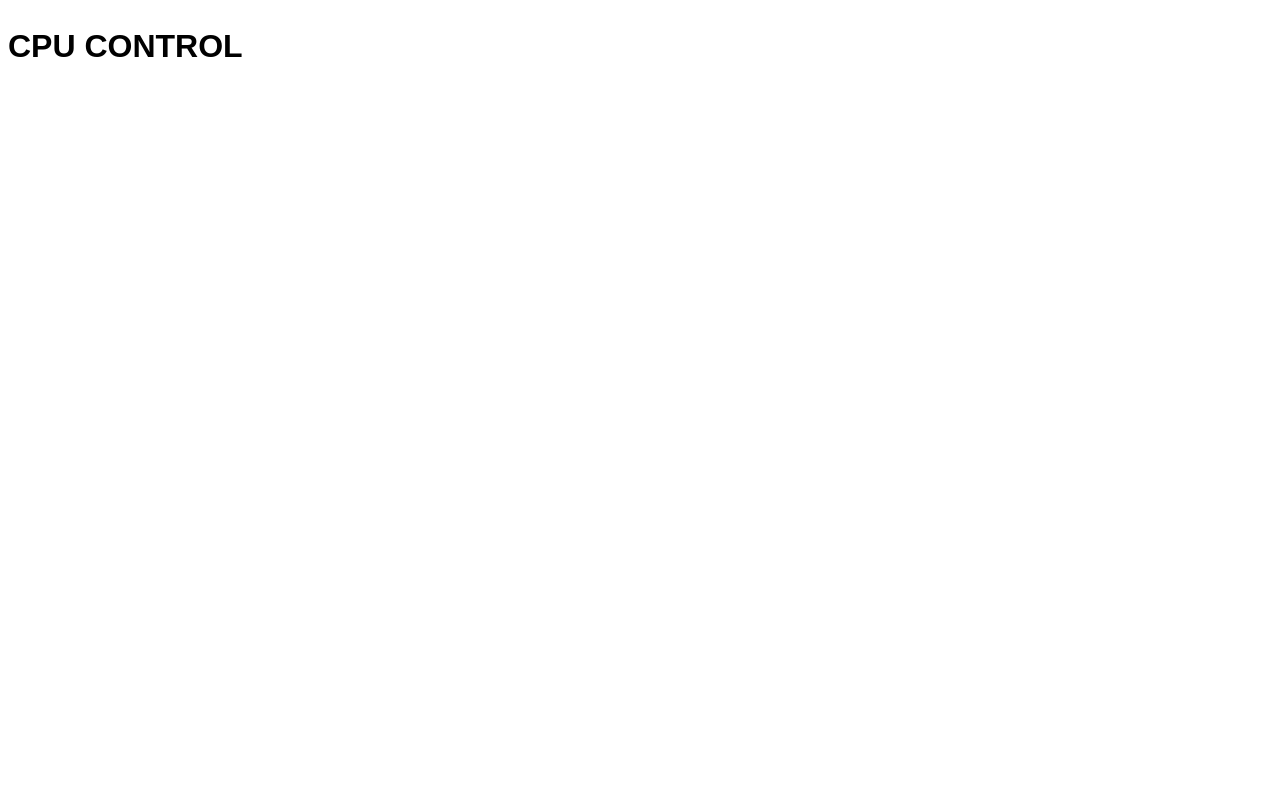
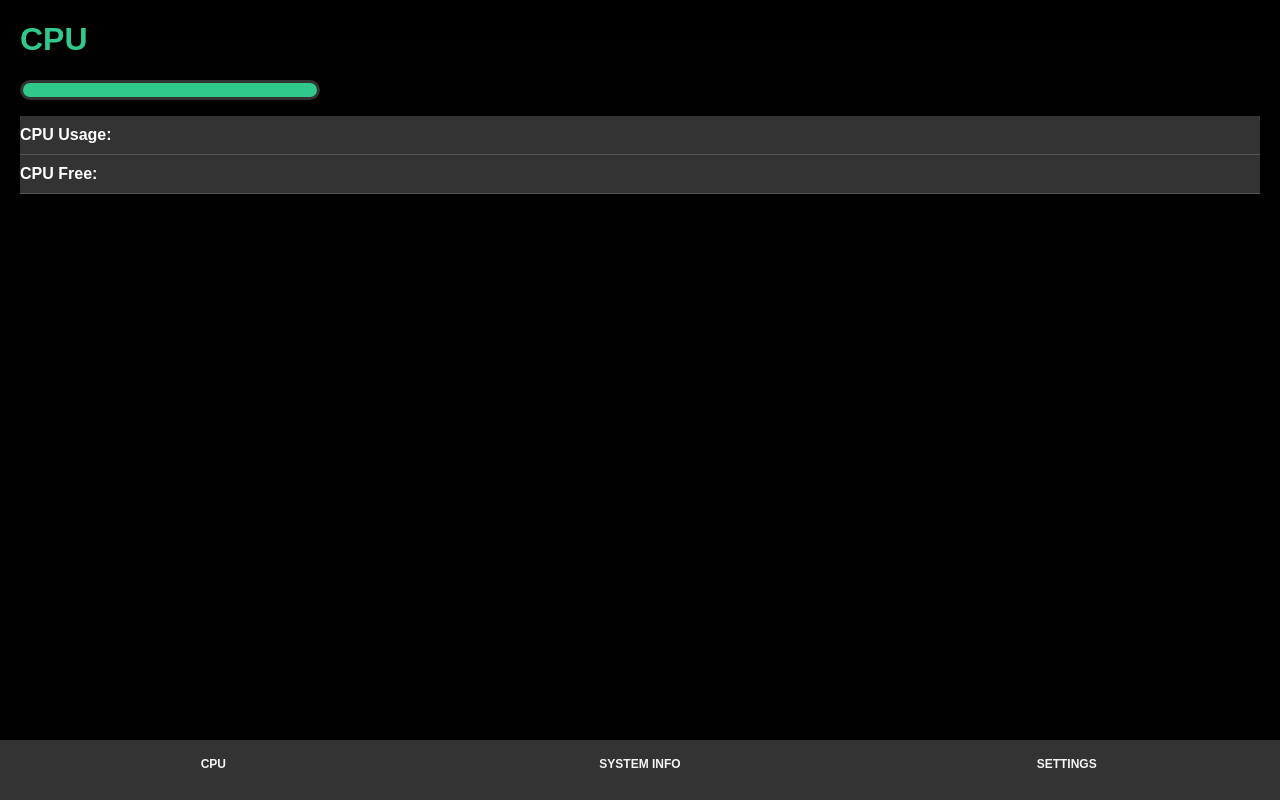
Before and after one commit to rick427/cpu-control, an Electron app: page app/index.html in a window 1280 px wide. Drawn offline with Linux system fonts and the light colour scheme; no server answers.

Commit message:
app interface and system statistics

```diff
--- a/app/css/style.css
+++ b/app/css/style.css
@@ -1,8 +1,144 @@
+:root {
+	--primary-color: #30c88b;
+	--background-color: #000;
+	--secondary-background-color: #333;
+}
+
 * {
-  box-sizing: border-box;
+	box-sizing: border-box;
 }
 
 body {
-  font-family: Arial, Helvetica, sans-serif;
-  line-height: 1.6;
+	background: var(--background-color) url('../img/bg.jpg') no-repeat 0px 40px /
+		cover;
+	color: #fff;
+	font-family: Arial, Helvetica, sans-serif;
+	font-size: 16px;
+	display: flex;
+	align-items: center;
+	justify-content: center;
+	min-height: 100vh;
+	margin: 0;
 }
+
+ul {
+	list-style: none;
+	padding: 0;
+}
+
+.content {
+	opacity: 0;
+	object-fit: cover;
+	position: absolute;
+	top: 0;
+	left: 0;
+	height: calc(100% - 60px);
+	width: 100%;
+	transition: opacity 0.4s ease;
+	padding: 0 20px;
+}
+
+.content li {
+	padding: 10px 0;
+	border-bottom: 1px #555 solid;
+	background: var(--secondary-background-color);
+}
+
+.content.show {
+	opacity: 1;
+}
+
+.hide {
+	display: none;
+}
+
+nav {
+	position: absolute;
+	bottom: 0;
+	left: 0;
+	margin-top: -5px;
+	width: 100%;
+}
+
+nav ul {
+	background-color: var(--secondary-background-color);
+	display: flex;
+	padding: 5px 0 0;
+	margin: 0;
+	list-style-type: none;
+	height: 60px;
+}
+
+nav ul li {
+	color: #f4f4f4;
+	cursor: pointer;
+	flex: 1;
+	padding: 10px;
+	text-align: center;
+	text-transform: uppercase;
+	font-weight: bold;
+}
+
+h1,
+nav ul li:hover,
+nav ul li.active {
+	color: var(--primary-color);
+}
+
+nav ul li p {
+	font-size: 12px;
+	margin: 2px 0;
+}
+
+.progress-bar {
+	background: var(--secondary-background-color);
+	border-radius: 13px;
+	height: 20px;
+	width: 300px;
+	padding: 3px;
+}
+
+.progress {
+	content: '';
+	display: block;
+	background: var(--primary-color);
+	height: 100%;
+	border-radius: 9px;
+}
+
+.alert {
+	text-align: center;
+	padding: 5px;
+	color: orange;
+	border: orange 1px solid;
+}
+
+.form-control {
+	margin: 15px 0;
+}
+
+.form-control label {
+	display: block;
+	margin-bottom: 10px;
+}
+
+.form-control input,
+.form-control select {
+	width: 100%;
+	padding: 4px;
+}
+
+.btn {
+	cursor: pointer;
+	display: inline-block;
+	border: 0;
+	background: var(--secondary-background-color);
+	color: #fff;
+	padding: 7px 10px;
+	margin-top: 10px;
+}
+
+.btn:active,
+.btn:focus {
+	outline: 0;
+}
--- a/app/index.html
+++ b/app/index.html
@@ -11,6 +11,61 @@
     <title>CPU-CONTROL | Monitor your CPU</title>
   </head>
   <body>
-    <h1>CPU CONTROL</h1>
+    <main>
+			<div id="cpu-info" class="content show">
+				<h1><i class="fas fa-microchip"></i> CPU</h1>
+				<div class="progress-bar">
+					<div class="progress" id="cpu-progress"></div>
+				</div>
+				<ul>
+					<li><strong>CPU Usage: </strong><span id="cpu-usage"></span></li>
+					<li><strong>CPU Free: </strong><span id="cpu-free"></span></li>
+				</ul>
+				<div id="cpu-model"></div>
+			</div>
+			<div class="content">
+				<h1><i class="fas fa-info"></i> System Info</h1>
+				<ul>
+					<li><strong>Computer Name: </strong><span id="comp-name"></span></li>
+					<li><strong>OS: </strong><span id="os"></span></li>
+					<li><strong>System Uptime: </strong><span id="sys-uptime"></span></li>
+					<li><strong>Memory Total: </strong><span id="mem-total"></span></li>
+				</ul>
+			</div>
+			<div class="content">
+						<h1><i class="fas fa-cog"></i> Settings</h1>
+				<div id="alert" class="hide"></div>
+				<form id="settings-form">
+					<div class="form-control">
+						<label for="cpu-overload">CPU Overload Warning %</label>
+						<input type="number" id="cpu-overload" />
+					</div>
+					<div class="form-control">
+						<label for="alert-frequency">Alert Frequency (In Minutes)</label>
+						<input type="number" id="alert-frequency" />
+					</div>
+					<input type="submit" value="Submit" class="btn" />
+			</div>
+
+		</main>
+			<nav id="nav">
+			<ul>
+				<li>
+					<i class="fas fa-microchip"></i>
+					<p>CPU</p>
+				</li>
+				<li>
+					<i class="fas fa-info"></i>
+					<p>System Info</p>
+				</li>
+				<li>
+					<i class="fas fa-cog"></i>
+					<p>Settings</p>
+				</li>
+			</ul>
+		</nav>
+
+    <script src="js/tabs.js"></script>
+    <script src="js/monitor.js"></script>
   </body>
 </html>
--- /dev/null
+++ b/app/js/monitor.js
@@ -0,0 +1,19 @@
+const path = require('path');
+const osu = require('node-os-utils');
+const cpu = osu.cpu;
+const mem = osu.mem;
+const os = osu.os;
+
+// set model
+document.getElementById('cpu-model').innerText = cpu.model();
+
+// computer name
+document.getElementById('comp-name').innerText = os.hostname();
+
+// os
+document.getElementById('os').innerText = `${os.type()} ${os.arch()}`
+
+// total memory
+mem.info().then(info => {
+    document.getElementById('mem-total').innerText = info.totalMemMb
+})
--- a/package.json
+++ b/package.json
@@ -22,6 +22,7 @@
     "nodemon": "^2.0.3"
   },
   "dependencies": {
-    "electron-log": "^4.1.2"
+    "electron-log": "^4.1.2",
+    "node-os-utils": "^1.2.2"
   }
 }
```
Also changed, not shown: 1 other file.
